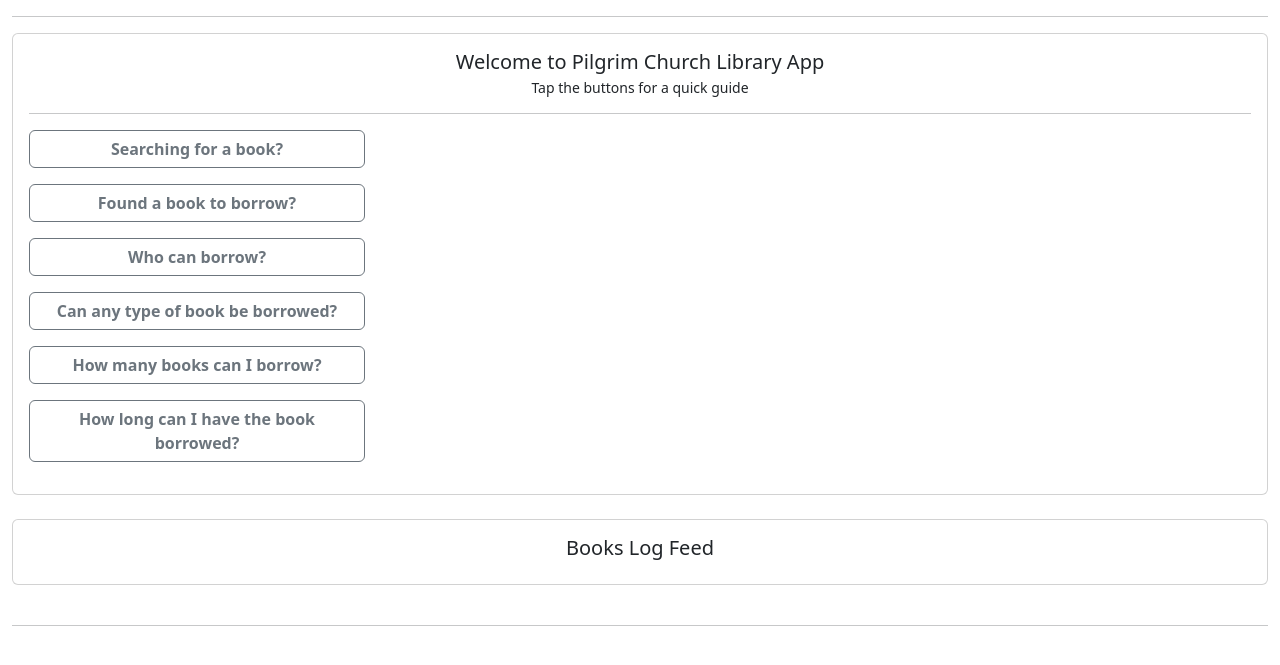
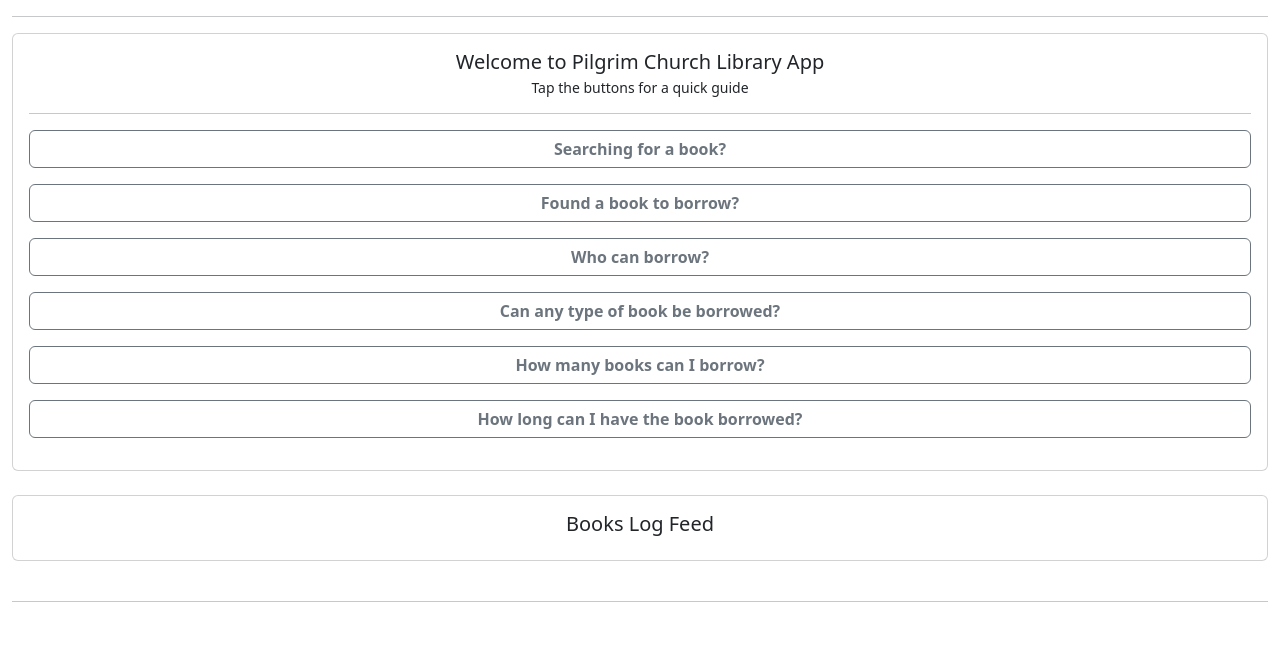
Before and after one commit to jedoyt/library-management-system-app, a Flask app: template app/templates/book_log/index.html in a window 1280 px wide. Shown: the part 56-721 px from the top of the page. Run offline with Flask 3, Linux system fonts and the light colour scheme; the template is opened without the code that fills it, so the values that code supplies are empty; the visitor is signed in with stand-in values (Sample User, id 1); data comes from the database, SQL or seed files in the repository.

Commit message:
reformatted width of the buttons on quick guide from index.html.

```diff
--- a/app/templates/book_log/index.html
+++ b/app/templates/book_log/index.html
@@ -9,9 +9,9 @@
         <h5 class="card-title text-center">Welcome to Pilgrim Church Library App</h5>
         <h6 class="card-subtitle text-center"><small>Tap the buttons for a quick guide</small></h6>
         <hr>
-        <p class="d-inline-flex gap-1">
+        <p class="d-grid gap-2">
             <button class="btn btn-outline-secondary" type="button" data-bs-toggle="collapse" data-bs-target="#guideCollapse1"
-                aria-expanded="false" aria-controls="collapseExample" style="width: 21rem;">
+                aria-expanded="false" aria-controls="collapseExample">
                 <strong>Searching for a book?</strong>
             </button>
         </p>
@@ -43,10 +43,9 @@
                 </p>
             </div>
         </div>
-        <br>
-        <p class="d-inline-flex gap-1">
+        <p class="d-grid gap-2">
             <button class="btn btn-outline-secondary" type="button" data-bs-toggle="collapse" data-bs-target="#guideCollapse2"
-                aria-expanded="false" aria-controls="collapseExample" style="width: 21rem;">
+                aria-expanded="false" aria-controls="collapseExample">
                 <strong>Found a book to borrow?</strong>
             </button>
         </p>
@@ -60,10 +59,9 @@
                 </p>
             </div>
         </div>
-        <br>
-        <p class="d-inline-flex gap-1">
+        <p class="d-grid gap-2">
             <button class="btn btn-outline-secondary" type="button" data-bs-toggle="collapse" data-bs-target="#guideCollapse3"
-                aria-expanded="false" aria-controls="collapseExample" style="width: 21rem;">
+                aria-expanded="false" aria-controls="collapseExample">
                 <strong>Who can borrow?</strong>
             </button>
         </p>
@@ -93,10 +91,9 @@
                 </p>
             </div>
         </div>
-        <br>
-        <p class="d-inline-flex gap-1">
+        <p class="d-grid gap-2">
             <button class="btn btn-outline-secondary" type="button" data-bs-toggle="collapse" data-bs-target="#guideCollapse4"
-                aria-expanded="false" aria-controls="collapseExample" style="width: 21rem;">
+                aria-expanded="false" aria-controls="collapseExample">
                 <strong>Can any type of book be borrowed?</strong>
             </button>
         </p>
@@ -106,7 +103,9 @@
                     <small>
                         Books tagged as <span class="badge text-bg-success">Available</span>
                         can be borrowed. All other badge tags such as
-                        <span class="badge text-bg-warning">Borrowed</span>, <span class="badge text-bg-info">Returned</span>, etc. are, of course, not available for borrowing.
+                        <span class="badge text-bg-warning">Borrowed</span>, <span class="badge text-bg-info">Returned</span>,
+                        etc. are, of course, not available for borrowing. It is also noticeable that the "Borrow" button is not
+                        available books that are not in <span class="badge text-bg-success">Available</span> status.
                     </small>
                 </p>
                 <p class="card-text">
@@ -118,10 +117,9 @@
                 </p>
             </div>
         </div>
-        <br>
-        <p class="d-inline-flex gap-1">
+        <p class="d-grid gap-2">
             <button class="btn btn-outline-secondary" type="button" data-bs-toggle="collapse" data-bs-target="#guideCollapse5"
-                aria-expanded="false" aria-controls="collapseExample" style="width: 21rem;">
+                aria-expanded="false" aria-controls="collapseExample">
                 <strong>How many books can I borrow?</strong>
             </button>
         </p>
@@ -134,10 +132,9 @@
                 </p>
             </div>
         </div>
-        <br>
-        <p class="d-inline-flex gap-1">
+        <p class="d-grid gap-2">
             <button class="btn btn-outline-secondary" type="button" data-bs-toggle="collapse" data-bs-target="#guideCollapse6"
-                aria-expanded="false" aria-controls="collapseExample" style="width: 21rem;">
+                aria-expanded="false" aria-controls="collapseExample">
                 <strong>How long can I have the book borrowed?</strong>
             </button>
         </p>
@@ -152,7 +149,6 @@
                 </p>
             </div>
         </div>
-        <br>
     </div>
 </div>
 <br>
```
